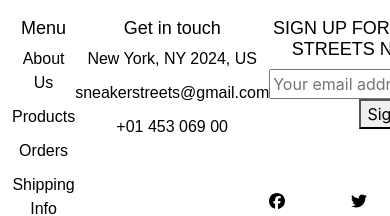
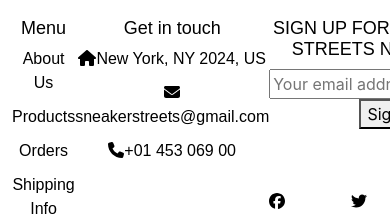
Before and after one commit to smntsng/SneakerStreets, a React (Vite) app: page /Checkout in a window 390 px wide. Shown: the part 827-1043 px from the top of the page. Built offline with nearby package versions, Linux system fonts and the light colour scheme.

Commit message:
added icons for address, email and phone

```diff
--- a/src/components/Footer/Footer.jsx
+++ b/src/components/Footer/Footer.jsx
@@ -5,7 +5,9 @@ import { faFacebook } from '@fortawesome/free-brands-svg-icons'
 import { faTwitter } from '@fortawesome/free-brands-svg-icons'
 import { faTiktok } from '@fortawesome/free-brands-svg-icons'
 import { faInstagram } from '@fortawesome/free-brands-svg-icons'
-
+import { faHouse } from '@fortawesome/free-solid-svg-icons'
+import { faEnvelope } from '@fortawesome/free-solid-svg-icons'
+import { faPhone } from '@fortawesome/free-solid-svg-icons'
 
 
 const Footer = () => {
@@ -25,9 +27,9 @@ const Footer = () => {
                 <div className= "footer-section-contact">
                     <h3>Get in touch</h3>
                     <ul>
-                        <li>New York, NY 2024, US</li>
-                        <li>sneakerstreets@gmail.com</li>
-                        <li>+01 453 069 00</li>
+                        <li><FontAwesomeIcon icon={faHouse} />New York, NY 2024, US</li>
+                        <li><FontAwesomeIcon icon={faEnvelope} />sneakerstreets@gmail.com</li>
+                        <li><FontAwesomeIcon icon={faPhone} />+01 453 069 00</li>
                     </ul>
                 </div>
                 <div className= "footer-section-socials">
```
